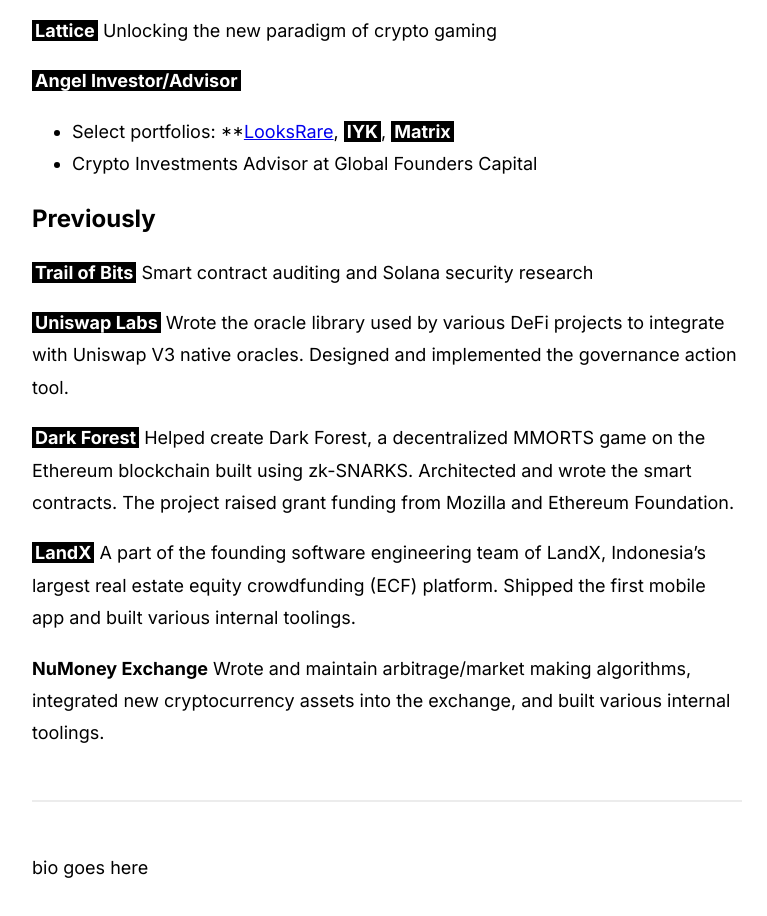
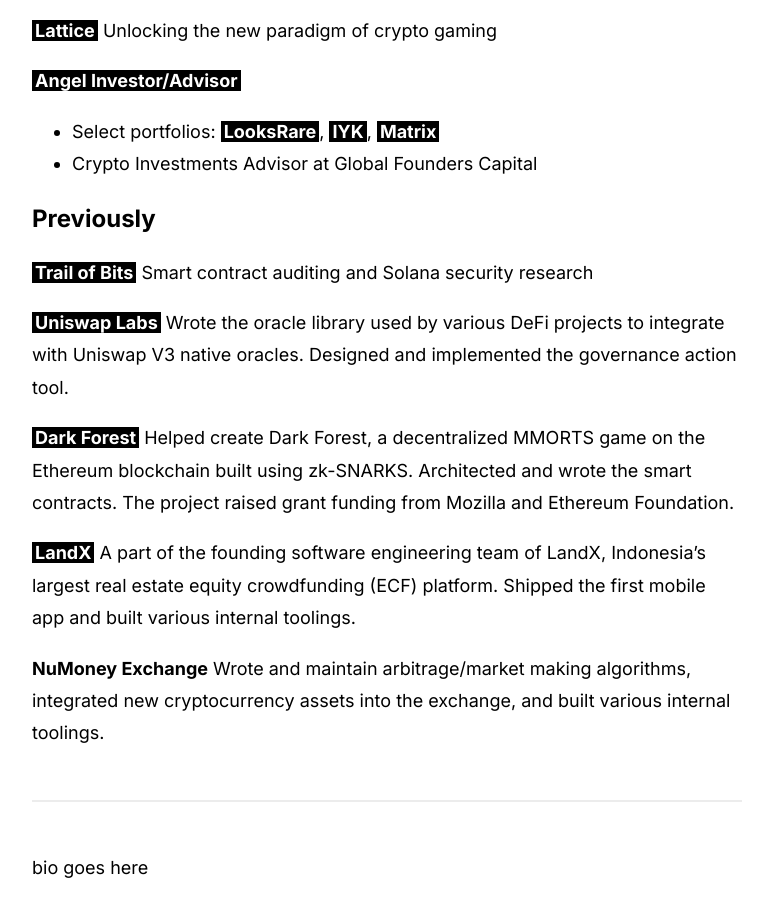
Before and after one commit to smsunarto/smsunarto.com, a Gatsby site: page /home/ in a window 1280 px wide. Shown: the part 975-1891 px from the top of the page, without its empty margins (253-1020 px from the left). Built offline with nearby package versions, Linux system fonts and the light colour scheme; Gatsby itself is replaced by a stand-in of ours; some packages are replaced by stand-ins of ours.

Commit message:
Update index.md

```diff
--- a/content/pages/home/index.md
+++ b/content/pages/home/index.md
@@ -26,7 +26,7 @@
 <br/>
 
 **[Angel Investor/Advisor](https://twitter.com/smsunarto)**
-- Select portfolios: **[LooksRare](https://looksrare.org/), **[IYK](https://twitter.com/__iyk)**, **[Matrix](https://twitter.com/YouAreMatrix)**
+- Select portfolios: **[LooksRare](https://looksrare.org/)**, **[IYK](https://twitter.com/__iyk)**, **[Matrix](https://twitter.com/YouAreMatrix)**
 - Crypto Investments Advisor at Global Founders Capital
 <br/>
 
```
